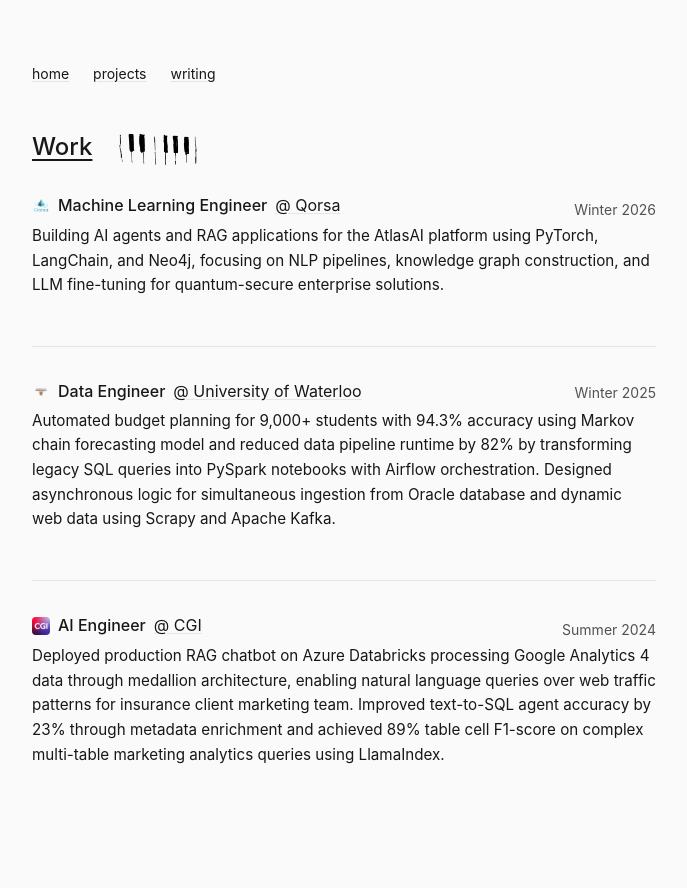
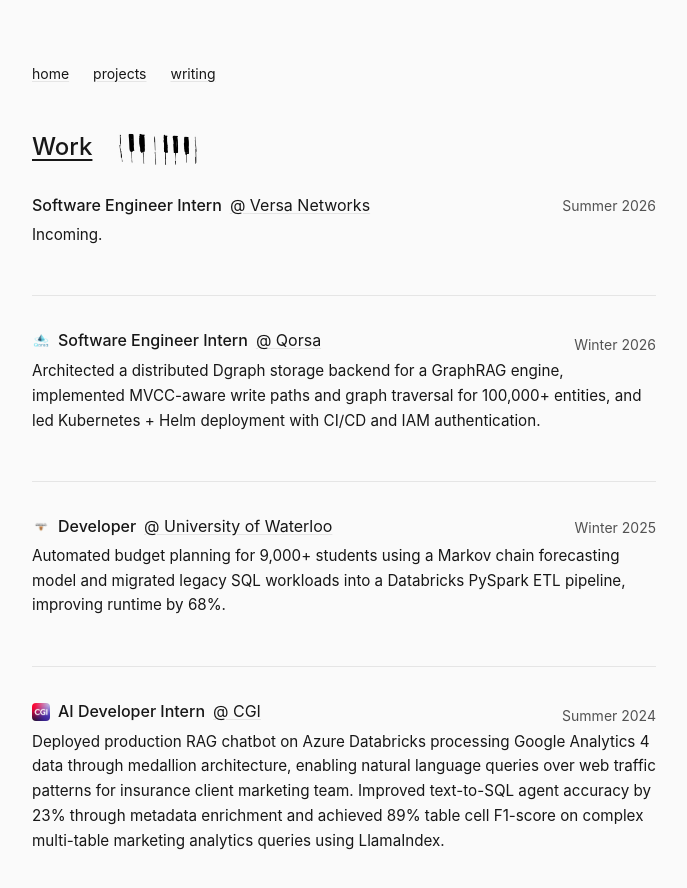
Before and after one commit to abfhdays/aarush-portfolio, a Next.js app: page /work in a window 1280 px wide. Shown: the top 888 px of the page, without its empty margins (296-983 px from the left). Before the commit the page ends 855 px from the top, so only its background shows below. Built offline with nearby package versions, Linux system fonts and the light colour scheme.

Commit message:
content update 4-19

```diff
--- a/app/layout.tsx
+++ b/app/layout.tsx
@@ -12,8 +12,8 @@
   children: React.ReactNode;
 }) {
   return (
-    <html lang="en">
-      <body className="antialiased">
+    <html lang="en" suppressHydrationWarning>
+      <body className="antialiased" suppressHydrationWarning>
         {children}
       </body>
     </html>
--- a/content/info.ts
+++ b/content/info.ts
@@ -1,13 +1,13 @@
 export const personalInfo = {
   name: "Aarush Ghosh",
   bio: {
-    intro: "I'm a software developer focusing on building scalable ai/data and backend systems. I'm in my 3rd year studying Math with CS @ UWaterloo",
+    intro: "I'm a software developer focused on scalable AI/data and backend systems. I'm studying Computational Mathematics and Statistics at UWaterloo.",
     work: [
-
-      { text: "engineering a Graph RAG application for government intelligence contracts with the open-source dev toolkit ", company: "ai software engineer @ Qorsa", url: "https://qorsa.com", icon: "/qorsa_portfolio_icon.png" },
-      { text: "your concert memories, made intentional; architecting the Go backend scaled for 25,000+ active users ", company: "co-founder @ ReLive", url: "https://github.com/areeeeeeeb/reLive", icon: "/relive_portfolio_icon.png" },
-      { text: "deploying a text-to-SQL data pipeline for a major insurance client for a major insurance client's web marketing analytics ", company: "ai consultant @ CGI", url: "https://www.cgi.com", icon: "/cgi_portfolio_icon.jpg" },
-      { text: "scaling data infrastructure for student tuition forecasting used to budget plan 9,000+ students ", company: "software engineer @ UW", url: "https://uwaterloo.ca/math/", icon: "/uw_portfolio_icon.png" }
+      { text: "joining Versa Networks as a software engineer intern (incoming, Summer 2026).", company: "software engineer intern @ Versa Networks", url: "https://versa-networks.com" },
+      { text: "architecting a distributed Dgraph backend for a GraphRAG engine, plus Kubernetes/Helm deployment and CI/CD for production reliability.", company: "software engineer intern @ Qorsa", url: "https://qorsa.com", icon: "/qorsa_portfolio_icon.png" },
+      { text: "building the Go backend for a concert video platform that handles 1,000+ concurrent requests while keeping latency under 200ms.", company: "co-founder @ reLive", url: "https://github.com/areeeeeeeb/reLive", icon: "/relive_portfolio_icon.png" },
+      { text: "deploying a production text-to-SQL RAG pipeline over GA4 marketing data and improving query accuracy with retrieval-augmented parsing.", company: "AI developer intern @ CGI", url: "https://www.cgi.com", icon: "/cgi_portfolio_icon.jpg" },
+      { text: "automating budget forecasting for 9,000+ students and migrating SQL workflows into a faster Databricks PySpark ETL pipeline.", company: "developer @ University of Waterloo", url: "https://uwaterloo.ca/math/", icon: "/uw_portfolio_icon.png" }
     ],
     interests: {
       intro: "In my own time, I'm deepening my core engineering skills by",
--- a/content/projects.ts
+++ b/content/projects.ts
@@ -4,9 +4,9 @@
   {
     title: "reLive: A social platform for concert lovers to log shows and relive them from the crowd's point of view.",
     date: "Jan 2026 - Present",
-    tags: "Go | Concurrency | Backend | UX | Product Growth ",
+    tags: "Go | Gin | PostgreSQL | Concurrency | Docker | AWS S3",
     previewImage: "/relive_portfolio_icon.png",
-    description: " I built reLive's core infrastructure from the ground-up which involved making architecture-level and code-level design decisions. Designed an elegant, go-idiomatic, worker-pool concurrency model backed by PostgreSQL as a job queue implemented with goroutines and channels to parallelize video processing and external API rate-limiting. Another major optimization directed was uploading video bytes directly to our S3 object storage via presigned URLs from the client side, minimizing server bottleneck. Seperating HTTP handling from core service logic, having concurrency infra domain-agnostic and wiring auth, error-handling, logging as first-class middleware are intentional design patterns that position the app for long-term scale. These are feats I'm genuinely proud of. \n\n<img src=\"relive_portfolio_icon.png\" alt=\"DAG Visualization\" width=\"60%\" />",
+    description: "I led backend development in Go/Gin to evolve reLive from a hackathon win into a deployed app handling 1,000+ concurrent requests while sustaining sub-200ms latency. I designed a PostgreSQL-backed worker-pool concurrency model with goroutines/channels and moved large uploads to direct S3 presigned URLs to keep file transfer load off app servers. Separating HTTP handlers from service logic and keeping auth/logging/error handling as middleware were deliberate architecture choices for long-term scale. \n\n<img src=\"relive_portfolio_icon.png\" alt=\"reLive visualization\" width=\"60%\" />",
     link: "https://github.com/areeeeeeeb/reLive/"
   },
 
@@ -32,7 +32,7 @@
   {
     title: "WAT.ai: Network Traffic Anomaly Detection",
     date: "2023-2024",
-    tags: "TensorFlow | JavaScript | Unsupervised Learning | Data Visualization",
+    tags: "TensorFlow | JavaScript | Unsupervised Learning | Cybersecurity",
     previewImage: "/watai-thumbnail.png",
     description: "Interactive Demo built with WAT.ai to demonstrate how unsupervised learning detects cyber attacks on IoT devices. Showcased k-means clustering, DBSCAN, and negative selection across 7 attack types and against 105 IoT devices. \n\n[![WAT.ai Demo](watai-thumbnail.png)](https://wat-ai.github.io/cyber-security-interactive_web_demos/index.html)",
     link: "https://github.com/WAT-ai/cyber-security-interactive_web_demos"
--- a/content/work.ts
+++ b/content/work.ts
@@ -1,22 +1,29 @@
 export const workExperience = [
   {
-    title: "Machine Learning Engineer",
+    title: "Software Engineer Intern",
+    company: "Versa Networks",
+    companyUrl: "https://versa-networks.com",
+    date: "Summer 2026",
+    description: "Incoming."
+  },
+  {
+    title: "Software Engineer Intern",
     company: "Qorsa",
     companyUrl: "https://qorsa.com",
     companyIcon: "/qorsa_portfolio_icon.png",
     date: "Winter 2026",
-    description: "Building AI agents and RAG applications for the AtlasAI platform using PyTorch, LangChain, and Neo4j, focusing on NLP pipelines, knowledge graph construction, and LLM fine-tuning for quantum-secure enterprise solutions."
+    description: "Architected a distributed Dgraph storage backend for a GraphRAG engine, implemented MVCC-aware write paths and graph traversal for 100,000+ entities, and led Kubernetes + Helm deployment with CI/CD and IAM authentication."
   },
   {
-    title: "Data Engineer",
+    title: "Developer",
     company: "University of Waterloo",
     companyUrl: "https://uwaterloo.ca",
     companyIcon: "/uw_portfolio_icon.png",
     date: "Winter 2025",
-    description: "Automated budget planning for 9,000+ students with 94.3% accuracy using Markov chain forecasting model and reduced data pipeline runtime by 82% by transforming legacy SQL queries into PySpark notebooks with Airflow orchestration. Designed asynchronous logic for simultaneous ingestion from Oracle database and dynamic web data using Scrapy and Apache Kafka."
+    description: "Automated budget planning for 9,000+ students using a Markov chain forecasting model and migrated legacy SQL workloads into a Databricks PySpark ETL pipeline, improving runtime by 68%."
   },
   {
-    title: "AI Engineer",
+    title: "AI Developer Intern",
     company: "CGI",
     companyUrl: "https://www.cgi.com",
     companyIcon: "/cgi_portfolio_icon.jpg",
```
